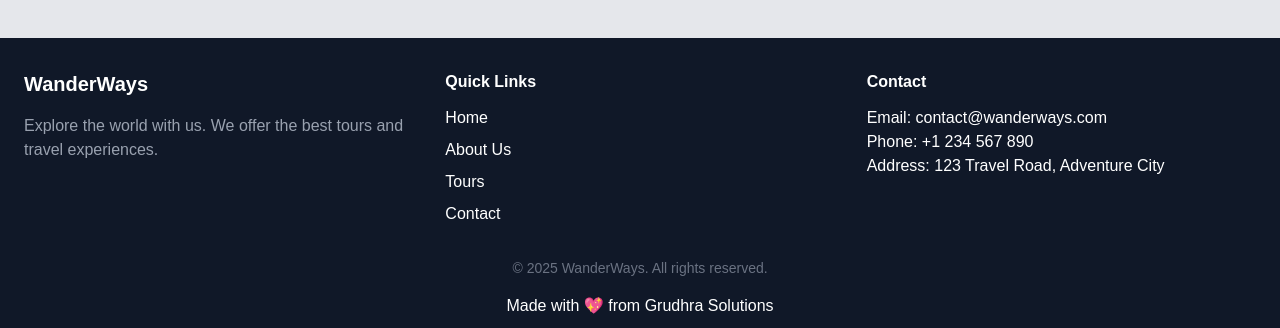
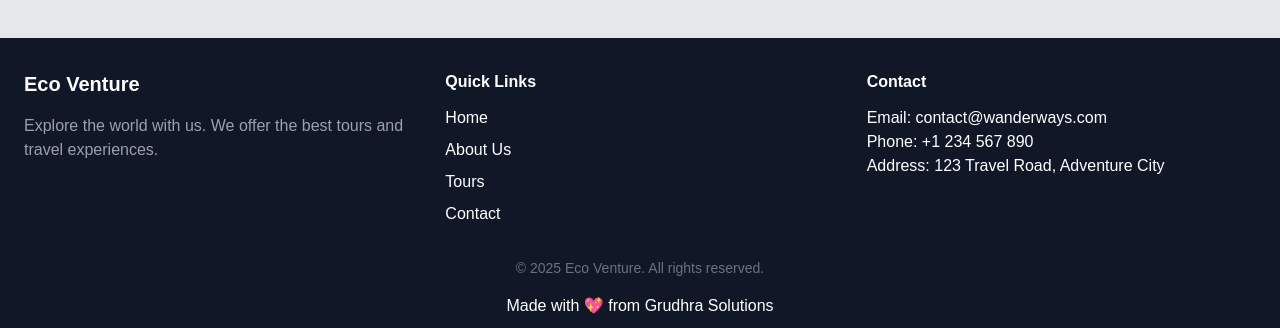
Before and after one commit to Internaladmin23/Travel-Website-J-, a Next.js app: page / in a window 1280 px wide. Shown: the part 3072-3400 px from the top of the page. Built offline with nearby package versions, Linux system fonts and the light colour scheme.

Commit message:
Updated company name from Wanderways to Eco Venture in footer

```diff
--- a/src/app/components/Footer.tsx
+++ b/src/app/components/Footer.tsx
@@ -7,7 +7,7 @@
     <footer className="bg-gray-900 text-white py-8 ">
       <div className="max-w-7xl mx-auto px-6 text-center md:text-left grid grid-cols-1 md:grid-cols-3 gap-8">
         <div>
-          <h3 className="text-xl font-bold mb-4">WanderWays</h3>
+          <h3 className="text-xl font-bold mb-4">Eco Venture</h3>
           <p className="text-gray-400">
             Explore the world with us. We offer the best tours and travel experiences.
           </p>
@@ -34,7 +34,7 @@
         </div>
       </div>
       <div className="mt-8 text-center text-gray-500 text-sm">
-        © {new Date().getFullYear()} WanderWays. All rights reserved.
+        © {new Date().getFullYear()} Eco Venture. All rights reserved.
       </div>
       <p className="justify-center align-middle flex pt-4">Made with 💖 from Grudhra Solutions</p>
     </footer>
```
